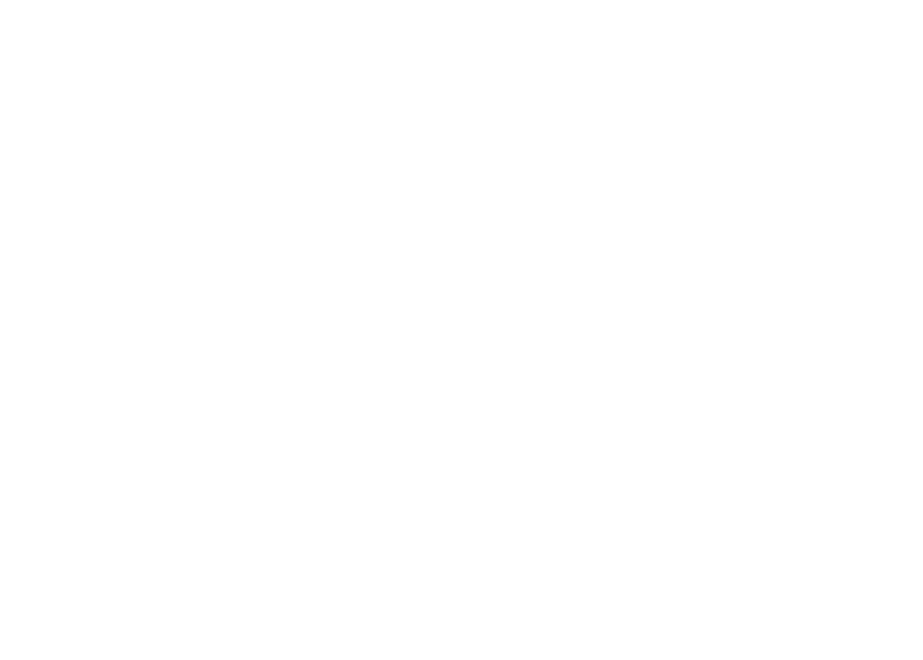
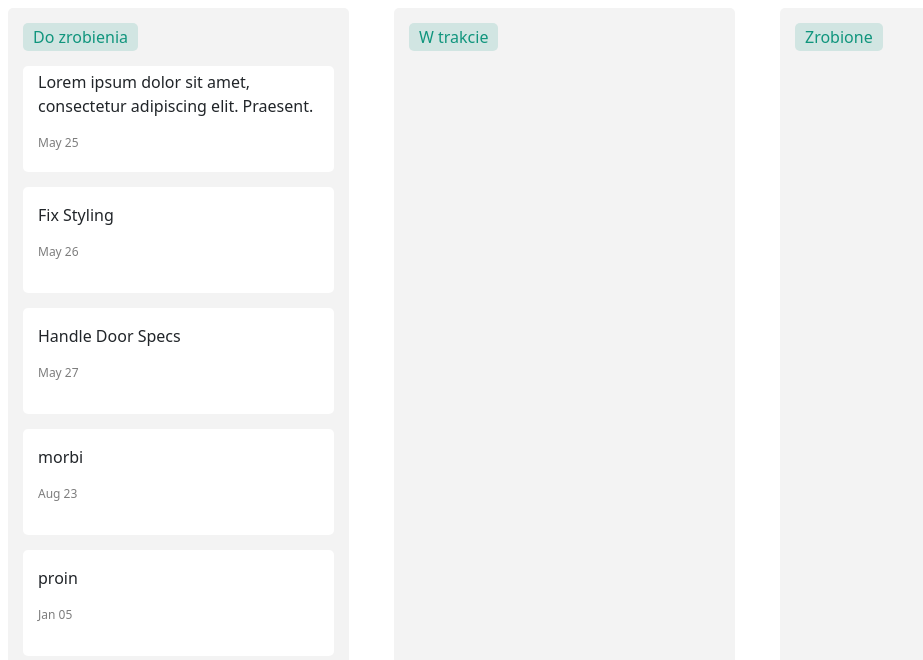
Before and after one commit to mjmazgaj/BreweryMaster, a React (Create React App) app in the folder UI/brewerymaster/: page /kanban in a window 1280 px wide. Before the commit this address had no page. Shown: the top 660 px of the page, without its empty margins (0-923 px from the left). Built offline with nearby package versions, Linux system fonts and the light colour scheme; the HTML template or start-up script is replaced by a standard one.

Commit message:
React | Add kanban component

```diff
--- a/UI/brewerymaster/src/App.js
+++ b/UI/brewerymaster/src/App.js
@@ -1,5 +1,8 @@
 import React, { useState, useEffect } from 'react';
 import { BrowserRouter as Router, Route, Routes } from 'react-router-dom';
+
+import Kanban from './Components/Kanban/Kanban';
+
 import Register from './Components/General/Register';
 import Login from './Components/General/Login';
 import Dashboard from './Components/Authorization/Dashboard';
@@ -25,6 +28,7 @@ const App = () => {
         <Routes>
           <Route path="/register" element={<Register/>} />
           <Route path="/login" element={<Login/>} />
+          <Route path="/kanban" element={<Kanban/>} />
           <Route path="/dashboard" element={<Authorize component={Dashboard} isAuthenticated={isAuthenticated} setIsAuthenticated={setIsAuthenticated}/>}></Route>
         </Routes>
           {isAuthenticated && <LogoutButton setIsAuthenticated={setIsAuthenticated} />}
--- /dev/null
+++ b/UI/brewerymaster/src/Components/Kanban/Kanban.jsx
@@ -0,0 +1,41 @@
+import React, { useState } from 'react';
+import { columnsFromBackend } from './KanbanData';
+import { DragDropContext, Droppable } from 'react-beautiful-dnd';
+import TaskCard from './TaskCard';
+import "./kanban.css"
+import {handleOnDragEnd} from "./KanbanFunctions"
+
+const Kanban = () => {
+  const [columns, setColumns] = useState(columnsFromBackend);
+
+  return (
+    <DragDropContext
+      onDragEnd={(result) => handleOnDragEnd(result, columns, setColumns)}
+    >
+      <div className='task-container'>
+        <div className='task-column'>
+          {Object.entries(columns).map(([columnId, column], index) => {
+            return (
+              <Droppable key={columnId} droppableId={columnId}>
+                {(provided) => (
+                  <div className='task-list'
+                    ref={provided.innerRef}
+                    {...provided.droppableProps}
+                  >
+                    <div className='title'>{column.title}</div>
+                    {column.items.map((item, index) => (
+                      <TaskCard key={item} item={item} index={index} />
+                    ))}
+                    {provided.placeholder}
+                  </div>
+                )}
+              </Droppable>
+            );
+          })}
+        </div>
+      </div>
+    </DragDropContext>
+  );
+};
+
+export default Kanban;
--- /dev/null
+++ b/UI/brewerymaster/src/Components/Kanban/KanbanData.jsx
@@ -0,0 +1,43 @@
+import { v4 as uuidv4 } from 'uuid';
+export const data = [
+  {
+    id: '1',
+    Task: 'Lorem ipsum dolor sit amet, consectetur adipiscing elit. Praesent.',
+    Due_Date: '25-May-2020',
+  },
+  {
+    id: '2',
+    Task: 'Fix Styling',
+    Due_Date: '26-May-2020',
+  },
+  {
+    id: '3',
+    Task: 'Handle Door Specs',
+    Due_Date: '27-May-2020',
+  },
+  {
+    id: '4',
+    Task: 'morbi',
+    Due_Date: '23-Aug-2020',
+  },
+  {
+    id: '5',
+    Task: 'proin',
+    Due_Date: '05-Jan-2021',
+  },
+];
+
+export const columnsFromBackend = {
+  [uuidv4()]: {
+    title: 'Do zrobienia',
+    items: data,
+  },
+  [uuidv4()]: {
+    title: 'W trakcie',
+    items: [],
+  },
+  [uuidv4()]: {
+    title: 'Zrobione',
+    items: [],
+  },
+};
--- /dev/null
+++ b/UI/brewerymaster/src/Components/Kanban/KanbanFunctions.jsx
@@ -0,0 +1,53 @@
+//************************ handleOnDragEnd ************************
+
+export const handleOnDragEnd = (result, columns, setColumns) => {
+
+    const { source, destination } = result;
+
+    if (!destination) return;
+
+    if (source.droppableId === destination.droppableId)
+        moveToDifferentPlace(source, destination, columns, setColumns);
+    else
+        moveToDifferentColumn(source, destination, columns, setColumns);
+  };
+
+  function moveToDifferentColumn(source, destination, columns, setColumns){
+    const sourceColumn = columns[source.droppableId];
+    const destColumn = columns[destination.droppableId];
+    const sourceItems = [...sourceColumn.items];
+    const destItems = [...destColumn.items];
+
+    const [removed] = sourceItems.splice(source.index, 1);
+    destItems.splice(destination.index, 0, removed);
+
+    setColumns({
+      ...columns,
+      [source.droppableId]: {
+        ...sourceColumn,
+        items: sourceItems,
+      },
+      [destination.droppableId]: {
+        ...destColumn,
+        items: destItems,
+      },
+    });
+  }
+
+  function moveToDifferentPlace(source, destination, columns, setColumns){
+    const column = columns[source.droppableId];
+    const copiedItems = [...column.items];
+
+    const [removed] = copiedItems.splice(source.index, 1);
+    copiedItems.splice(destination.index, 0, removed);
+
+    setColumns({
+      ...columns,
+      [source.droppableId]: {
+        ...column,
+        items: copiedItems,
+      },
+    });
+  }
+
+  //************************
--- /dev/null
+++ b/UI/brewerymaster/src/Components/Kanban/TaskCard.jsx
@@ -0,0 +1,33 @@
+import React from 'react';
+import { Draggable } from 'react-beautiful-dnd';
+
+const TaskCard = ({ item, index }) => {
+  console.log(item)
+  return (
+    <Draggable key={item.id} draggableId={item.id} index={index}>
+      {(provided) => (
+        <div
+          ref={provided.innerRef}
+          {...provided.draggableProps}
+          {...provided.dragHandleProps}
+        >
+          <div className='task-information'>
+            <p>{item.Task}</p>
+            <div className="task-information-secondary-details">
+              <p>
+                <span>
+                  {new Date(item.Due_Date).toLocaleDateString('en-us', {
+                    month: 'short',
+                    day: '2-digit',
+                  })}
+                </span>
+              </p>
+            </div>
+          </div>
+        </div>
+      )}
+    </Draggable>
+  );
+};
+
+export default TaskCard;
--- /dev/null
+++ b/UI/brewerymaster/src/Components/Kanban/kanban.css
@@ -0,0 +1,52 @@
+.task-container {
+    display: flex;
+}
+
+.task-column {
+    margin: 8px;
+    display: flex;
+    width: 100%;
+    min-height: 80vh;
+}
+
+.task-list {
+    min-height: 100px;
+    display: flex;
+    flex-direction: column;
+    background: #f3f3f3;
+    min-width: 341px;
+    border-radius: 5px;
+    padding: 15px 15px;
+    margin-right: 45px;
+}
+
+.task-information {
+    display: flex;
+  flex-direction: column;
+  justify-content: center;
+  align-items: flex-start;
+  padding: 0 15px;
+  min-height: 106px;
+  border-radius: 5px;
+  max-width: 311px;
+  background: white;
+  margin-top: 15px;
+}
+
+.task-information-secondary-details {
+    display: flex;
+    justify-content: space-between;
+    align-items: center;
+    width: 100%;
+    font-size: 12px;
+    font-weight: 400px;
+    color: #7d7d7d;
+  }
+
+.title {
+    color: #10957d;
+    background: rgba(16, 149, 125, 0.15);
+    padding: 2px 10px;
+    border-radius: 5px;
+    align-self: flex-start;
+  }
```
